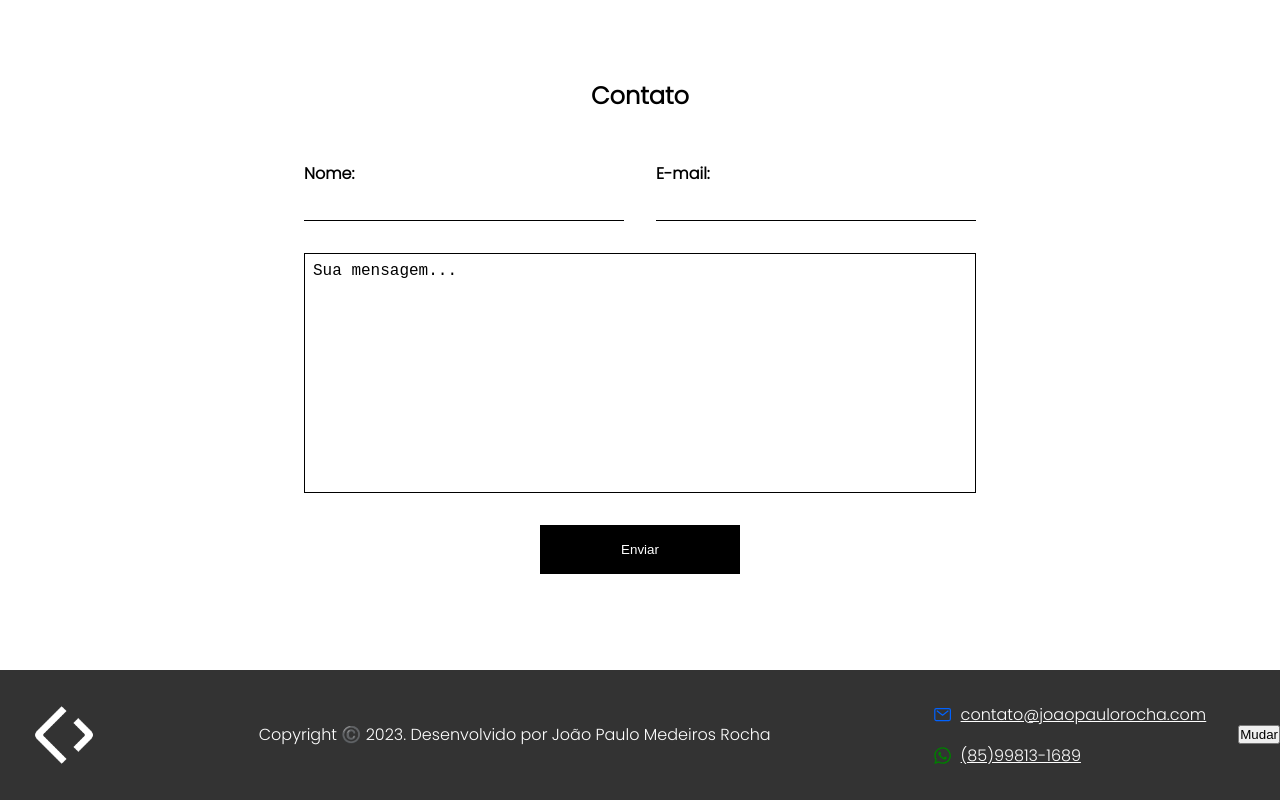
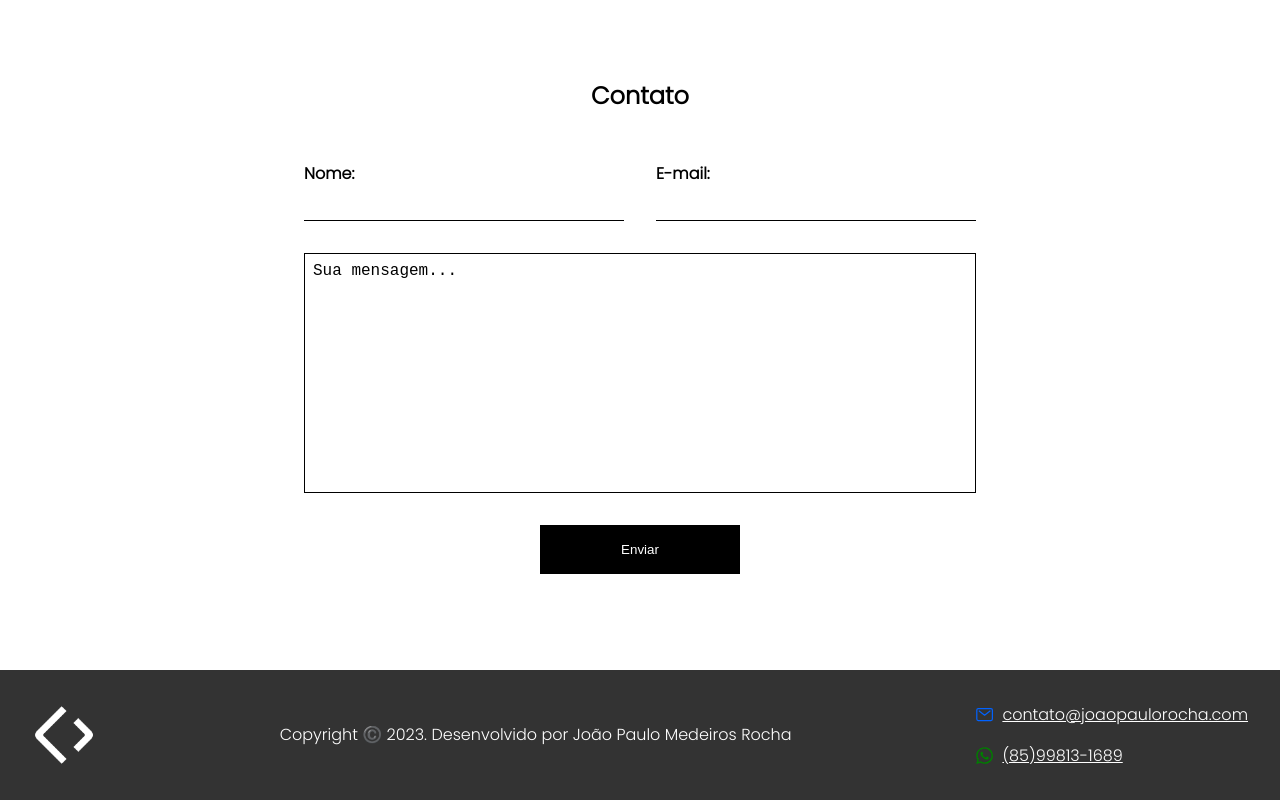
Before and after one commit to rochajpp/MyWebSite, a plain HTML site: page index.html in a window 1280 px wide. Shown: the part 3892-4692 px from the top of the page. Drawn offline with nearby package versions, Linux system fonts and the light colour scheme.

Commit message:
Retirando o botão teste da tradução

```diff
--- a/index.html
+++ b/index.html
@@ -316,7 +316,6 @@
                     </div>
                 </div>
             </div>
-            <button onclick="translateToEn()">Mudar</button>
         </footer>
     </div>
 
```
